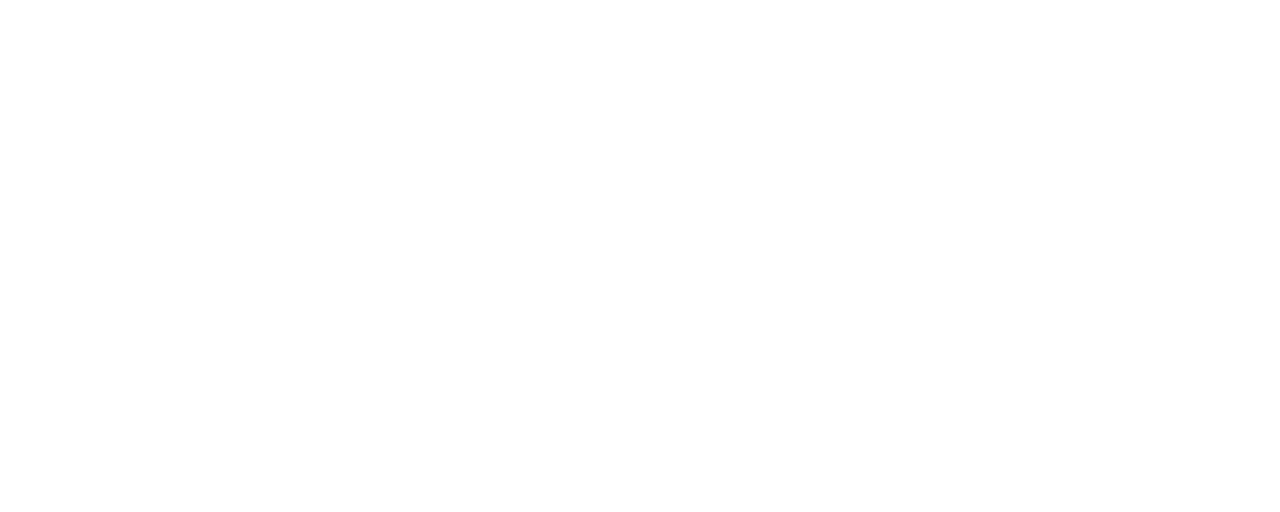
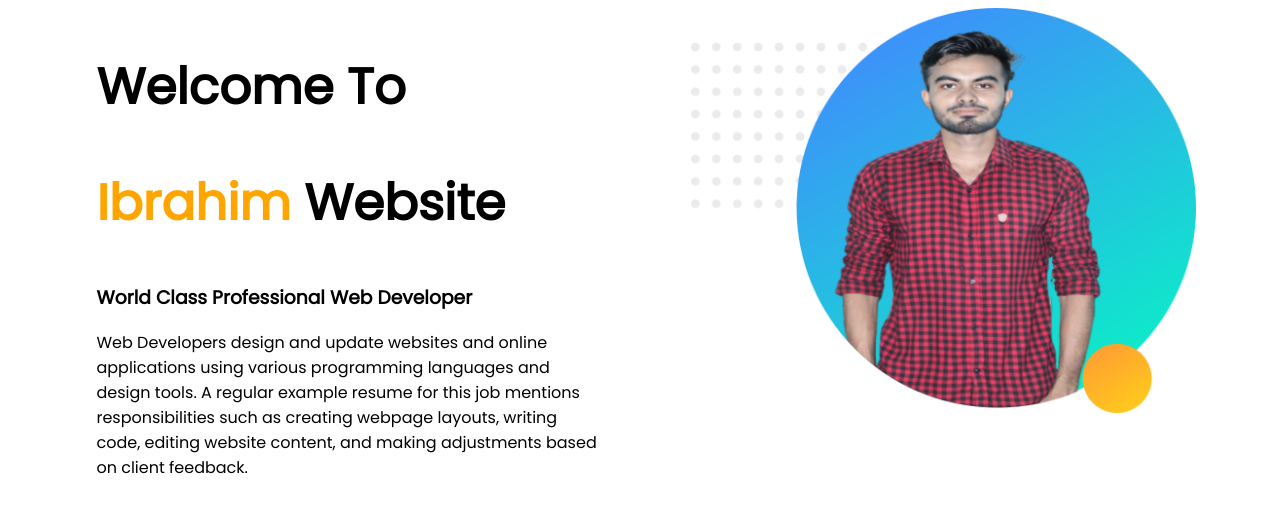
Before and after one commit to IbrahimOhid/web-portfolio, a plain HTML site: page index.html in a window 1280 px wide. Drawn offline with Linux system fonts and the light colour scheme.

Commit message:
added top part

```diff
--- a/index.html
+++ b/index.html
@@ -3,9 +3,22 @@
 <head>
     <meta charset="UTF-8">
     <meta name="viewport" content="width=device-width, initial-scale=1.0">
-    <title>Document</title>
+    <title>Ibrahim Web Developer</title>
+    <link rel="preconnect" href="https://fonts.gstatic.com">
+    <link href="https://fonts.googleapis.com/css2?family=Poppins&display=swap" rel="stylesheet">
+    <link rel="stylesheet" href="style.css">
 </head>
 <body>
-
+    <section>
+        <div class="half-width">
+            <h1>Welcome To</h1>
+            <h1><span class="name">Ibrahim</span> Website</h1>
+            <h3>World Class Professional Web Developer</h3>
+            <p>Web Developers design and update websites and online applications using various programming languages and design tools. A regular example resume for this job mentions responsibilities such as creating webpage layouts, writing code, editing website content, and making adjustments based on client feedback.</p>
+        </div>
+        <div class="half-width">
+            <img src="images/image 1.png" alt="">
+        </div>
+    </section>
 </body>
 </html>
--- /dev/null
+++ b/style.css
@@ -0,0 +1,19 @@
+body{
+    font-family: 'Poppins', sans-serif;
+}
+h1{
+    font-size: 50px;
+
+}
+.name{
+    color: orange;
+}
+.half-width{
+    width: 40%;
+    float: left;
+    margin-left: 5%;
+    padding-left: 2%;
+}
+.half-width img{
+    width: 100%;
+}
```
Also changed, not shown: images/image 1.png (added), images/image 2.png (added), images/jhankar2.png (deleted).
